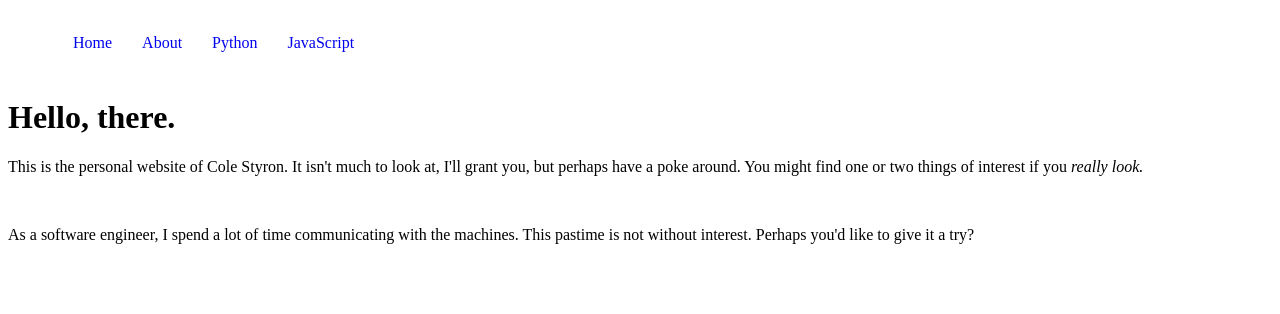
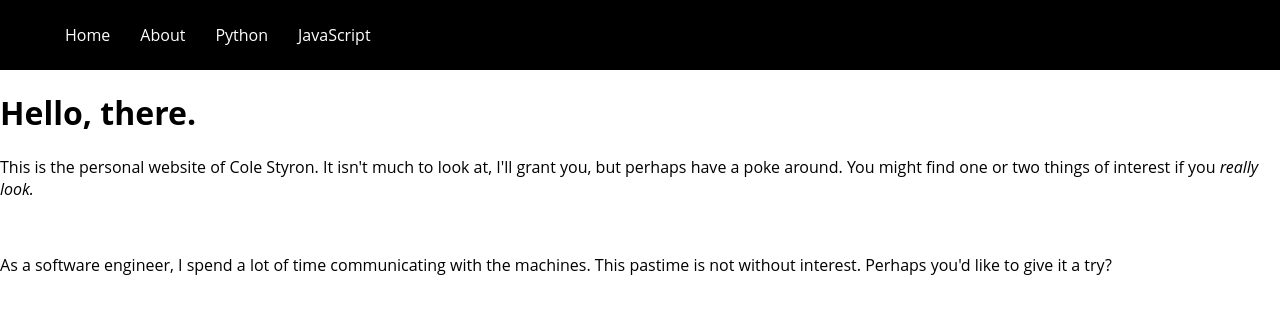
Before and after one commit to C-STYR/homesite, a Next.js app: page / in a window 1280 px wide. Shown: the top 314 px of the page. Built offline with nearby package versions, Linux system fonts and the light colour scheme.

Commit message:
started global styling module

```diff
--- a/pages/_app.tsx
+++ b/pages/_app.tsx
@@ -1,4 +1,4 @@
-//import '../styles/global.css'
+import '../styles/globals.css'
 import {AppProps} from 'next/app'
 import Layout from '../components/Layout'
 
--- a/styles/Nav.module.css
+++ b/styles/Nav.module.css
@@ -2,6 +2,8 @@
   height: 50px;
   padding: 10px;
   display: flex;
+  color: #fff;
+  background: #000;
   align-items: center;
   justify-content: flex-start;
 }
@@ -15,5 +17,4 @@
 
 .nav ul li a {
   margin: 5px 15px;
-  text-decoration: none;
 }
--- /dev/null
+++ b/styles/globals.css
@@ -0,0 +1,11 @@
+html,
+body {
+  padding: 0;
+  margin: 0;
+  font-family: Open Sans;
+}
+
+a {
+  color: inherit;
+  text-decoration: none;
+}
```
